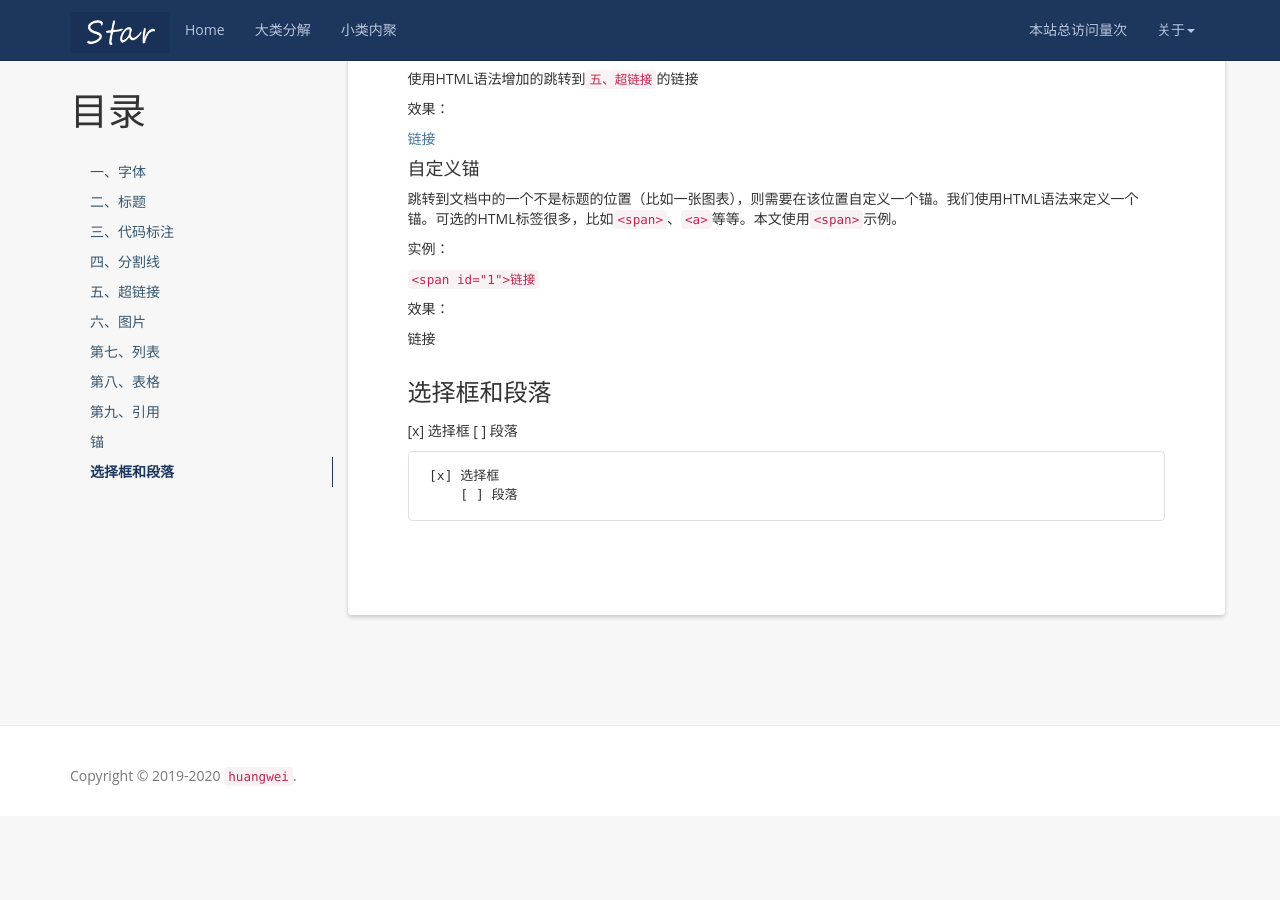
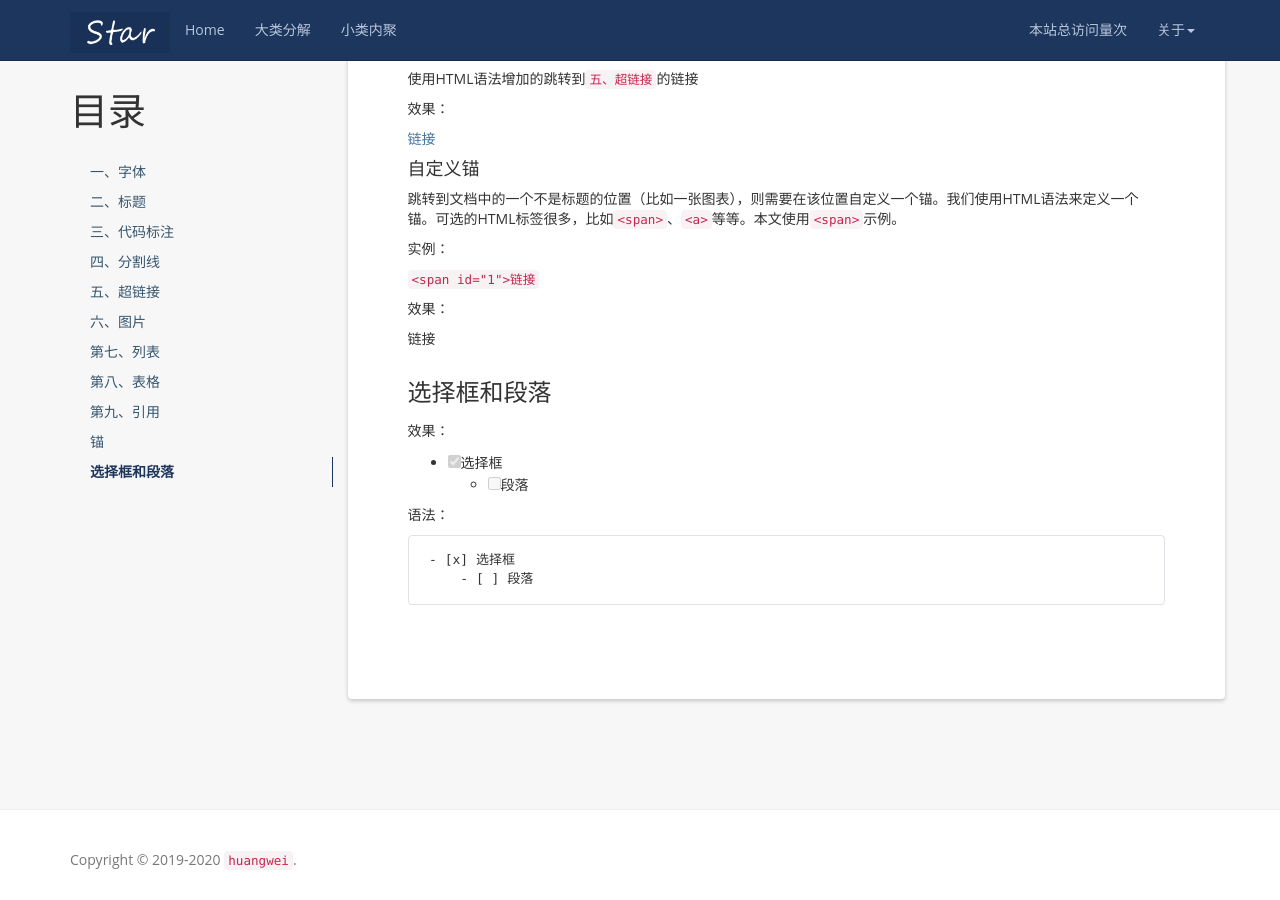
Before and after one commit to mayunmeiyouming/blog, a Jekyll site: the page built from _posts/2019-04-06-markdown.md, in a window 1280 px wide and 900 px high, scrolled down 6211 px. Built offline with Jekyll 4.4.1, drawn with Linux system fonts in a browser that asks for light colours; nearby versions of some CDN libraries; a script that is not in the unit is left out; comment, search, counter and statistics services are not loaded; before the commit the page ends 7027 px from its top, so only the background shows below that.

Commit message:
2020-03-19-04

````diff
--- a/_posts/2019-04-06-markdown.md
+++ b/_posts/2019-04-06-markdown.md
@@ -319,10 +319,14 @@ Markdown会自动给每一个h1~h6标题生成一个锚，其id就是标题内
 
 ### 选择框和段落
 
-[x] 选择框
-    [ ] 段落
+效果：
+
+- [x] 选择框
+    - [ ] 段落
+
+语法：
 
 ```
-[x] 选择框
-    [ ] 段落
+- [x] 选择框
+    - [ ] 段落
 ```
````
